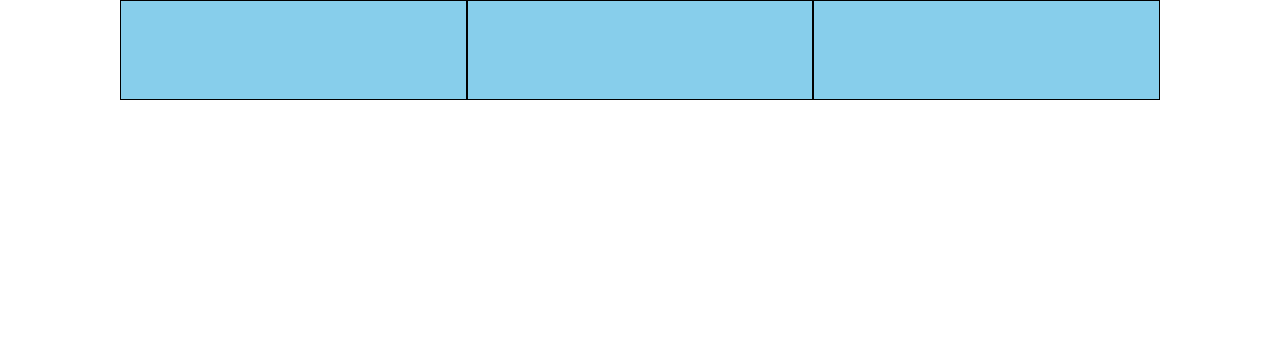
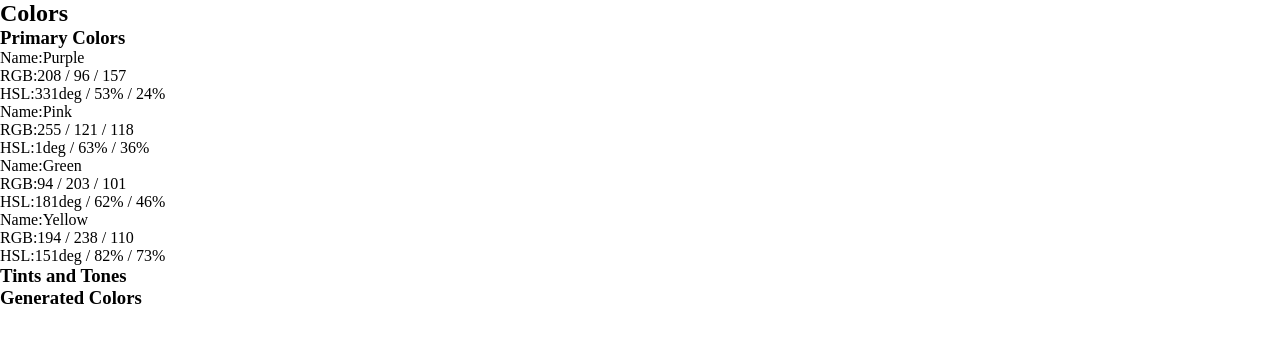
Before and after one commit to kvanever/sass-grid, a plain HTML site: page index.html in a window 1280 px wide. Drawn offline with Linux system fonts and the light colour scheme.

```diff
--- a/css/_mixins.scss
+++ b/css/_mixins.scss
@@ -1,15 +1,3 @@
 @mixin border-box {
   box-sizing: border-box;
 }
-
-%clearfix {
-    *zoom: 1;
-    &:before,
-    &:after {
-        content: " ";
-        display: table;
-    }
-    &:after {
-        clear: both;
-    }
-}
--- a/css/_variables.scss
+++ b/css/_variables.scss
@@ -7,4 +7,8 @@
 $breakpoint-small: "only screen and (min-width: 20em)";
 $breakpoint-medium: "only screen and (min-width: 30em)";
 
-$color: grey;
+//Colors
+$purple: #D0609D;
+$pink: #FF7976;
+$green: #5ECB65;
+$yellow: #C2EE6E;
--- a/css/input.scss
+++ b/css/input.scss
@@ -11,53 +11,7 @@
     }
 
 //Styles
-img {
-    width: auto;
-    max-width: 100%;
-    height: auto !important;
-    }
-
 .wrapper {
   width: 100%;
   margin: 0 auto;
 }
-
-.wrapper:after,
-.row:after {
-      content: "";
-      display: table;
-      clear: both;
-      }
-
-
-
-  [class*='column-'] {
-    float: left;
-    padding: 1em;
-    width: 100%;
-    min-height: 100px;
-    background: skyblue;
-    border: 1px solid black;
-
-  }
-
-  .wrapper,
-  .row {
-    @extend %clearfix;
-  }
-
-
-
-  //Media Query
-  @media #{$breakpoint-medium} {
-    .wrapper {
-        width: 95%;
-        max-width: $grid-max-width;
-        }
-
-        @for $i from 1 through $grid-columns {
-          .column-#{$i} {
-            width: 100% / $grid-columns * $i;
-          }
-        }
-  }
--- a/index.html
+++ b/index.html
@@ -6,16 +6,52 @@
     <title>Grids</title>
   </head>
   <body>
-    <section class="wrapper">
+    <div class="wrapper">
+      <section id="colors">
+        <header><h1>Colors</h1></header>
+        <section id="primary">
+          <h1>Primary Colors</h1>
+          <figure class="color-description">
+            <div id="purple" class="color-window"></div>
+            <p><span class="color-property">Name:</span><span class="color-value">Purple</span></p>
+            <p><span class="color-property">RGB:</span><span class="color-value">208 / 96 / 157</span></p>
+            <p><span class="color-property">HSL:</span><span class="color-value">331deg / 53% / 24%</span></p>
+          </figure>
 
-      <div class="row">
+          <figure class="color-description">
+            <div id="pink" class="color-window"></div>
+            <p><span class="color-property">Name:</span><span class="color-value">Pink</span></p>
+            <p><span class="color-property">RGB:</span><span class="color-value">255 / 121 / 118</span></p>
+            <p><span class="color-property">HSL:</span><span class="color-value">1deg / 63% / 36%</span></p>
+          </figure>
 
-          <div class="column-4"></div>
-          <div class="column-4"></div>
-          <div class="column-4"></div>
+          <figure class="color-description">
+            <div id="green" class="color-window"></div>
+            <p><span class="color-property">Name:</span><span class="color-value">Green</span></p>
+            <p><span class="color-property">RGB:</span><span class="color-value">94 / 203 / 101</span></p>
+            <p><span class="color-property">HSL:</span><span class="color-value">181deg /  62% / 46%</span></p>
+          </figure>
 
-      </div>
+          <figure class="color-description">
+            <div id="yellow" class="color-window"></div>
+            <p><span class="color-property">Name:</span><span class="color-value">Yellow</span></p>
+            <p><span class="color-property">RGB:</span><span class="color-value">194 / 238 / 110</span></p>
+            <p><span class="color-property">HSL:</span><span class="color-value">151deg / 82% / 73%</span></p>
+          </figure>
 
-    </section>
+        </section>
+
+        <section id="tones">
+          <h1>Tints and Tones</h1>
+        </section>
+
+        <section id="generated">
+          <h1>Generated Colors</h1>
+        </section>
+      </section>
+
+      <section id="typo">
+      </section>
+    </div>
   </body>
 </html>
```
Also changed, not shown: css/styles.css, 1 other file.
